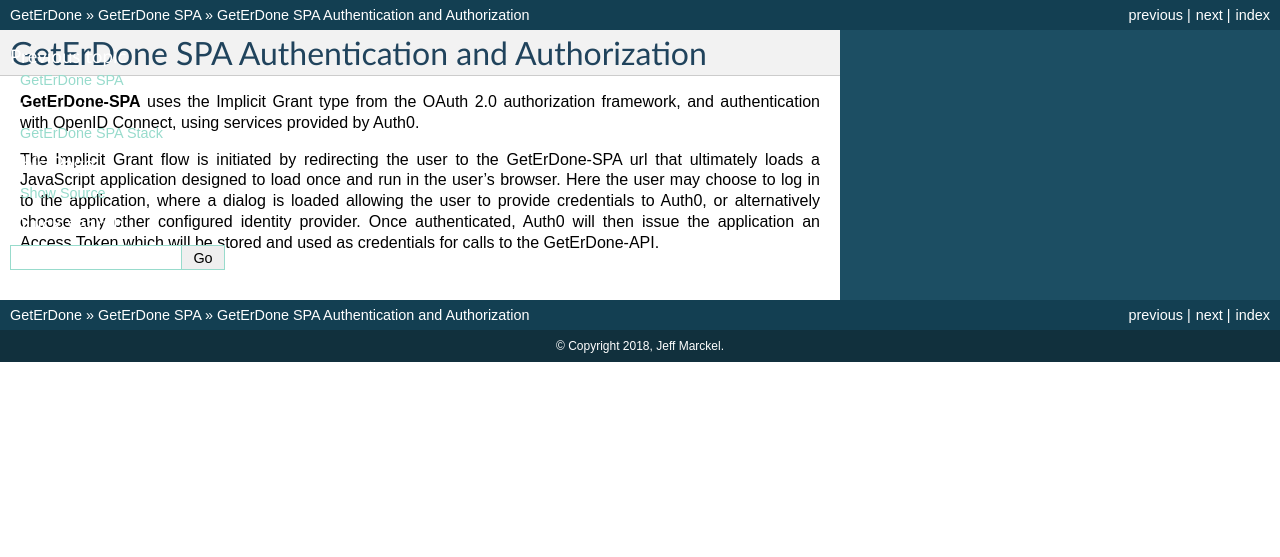
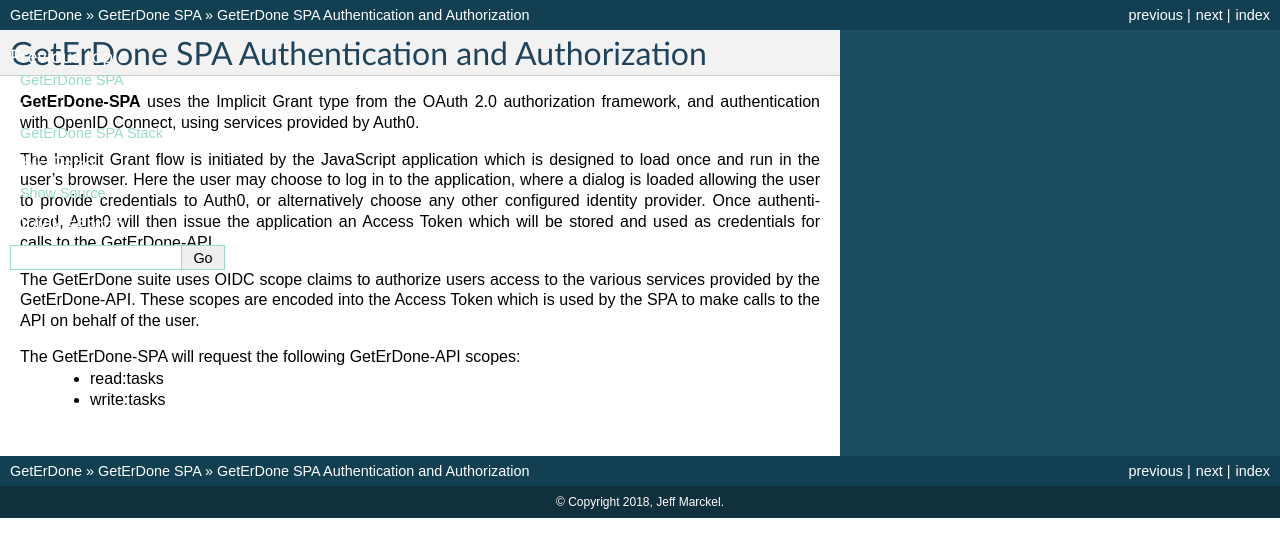
Before and after one commit to jmarckel/get-er-done, a Sphinx documentation site: the page built from doc/spa-auth.rst, in a window 1280 px wide. Shown: the top 557 px of the page. Built offline with Sphinx 7.4.7, drawn with Linux system fonts in a browser that asks for light colours.

Commit message:
expanding spa documentation, etc

```diff
--- a/doc/spa-auth.rst
+++ b/doc/spa-auth.rst
@@ -8,12 +8,20 @@
 authorization framework, and authentication with OpenID Connect,
 using services provided by Auth0.
 
-The Implicit Grant flow is initiated by redirecting the user to the
-GetErDone-SPA url that ultimately loads a JavaScript application
-designed to load once and run in the user's browser. Here the
+The Implicit Grant flow is initiated by the JavaScript application
+which is designed to load once and run in the user's browser. Here the
 user may choose to log in to the application, where a dialog
 is loaded allowing the user to provide credentials to Auth0, or
 alternatively choose any other configured identity provider. Once
 authenticated, Auth0 will then issue the application an Access
 Token which will be stored and used as credentials for calls
 to the GetErDone-API.
+
+The GetErDone suite uses OIDC scope claims to authorize users access to the
+various services provided by the GetErDone-API. These scopes are encoded into
+the Access Token which is used by the SPA to make calls to the API on behalf
+of the user.
+
+The GetErDone-SPA will request the following GetErDone-API scopes:
+    * read:tasks
+    * write:tasks
--- a/doc/webapp-auth.rst
+++ b/doc/webapp-auth.rst
@@ -24,7 +24,7 @@
 the Authorization header which is used by the webapp to make calls to the
 API on behalf of the user.
 
-The GetErDone-WebApp will request the following scopes:
+The GetErDone-WebApp will request the following GetErDone-API scopes:
     * read:tasks
     * write:tasks
     * delete:tasks
```
Also changed, not shown: README.md (+8 -2 lines).
